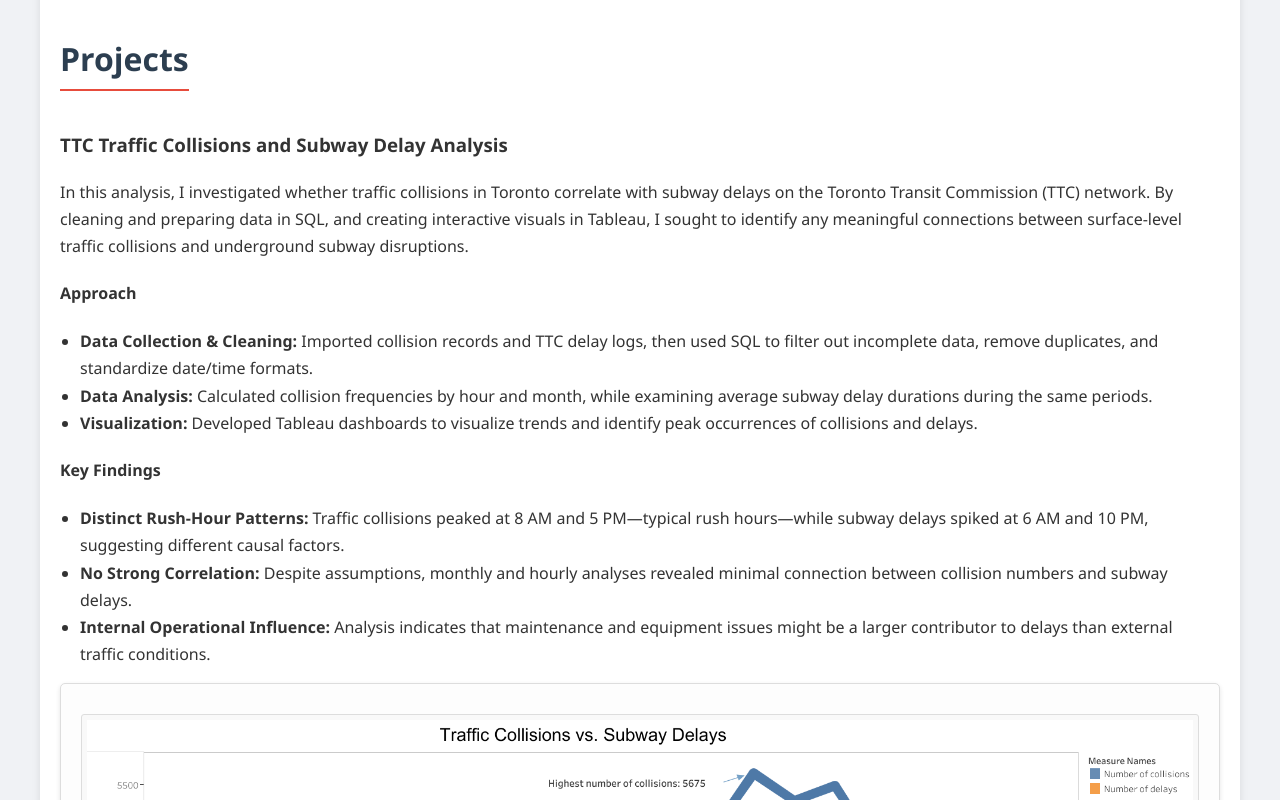
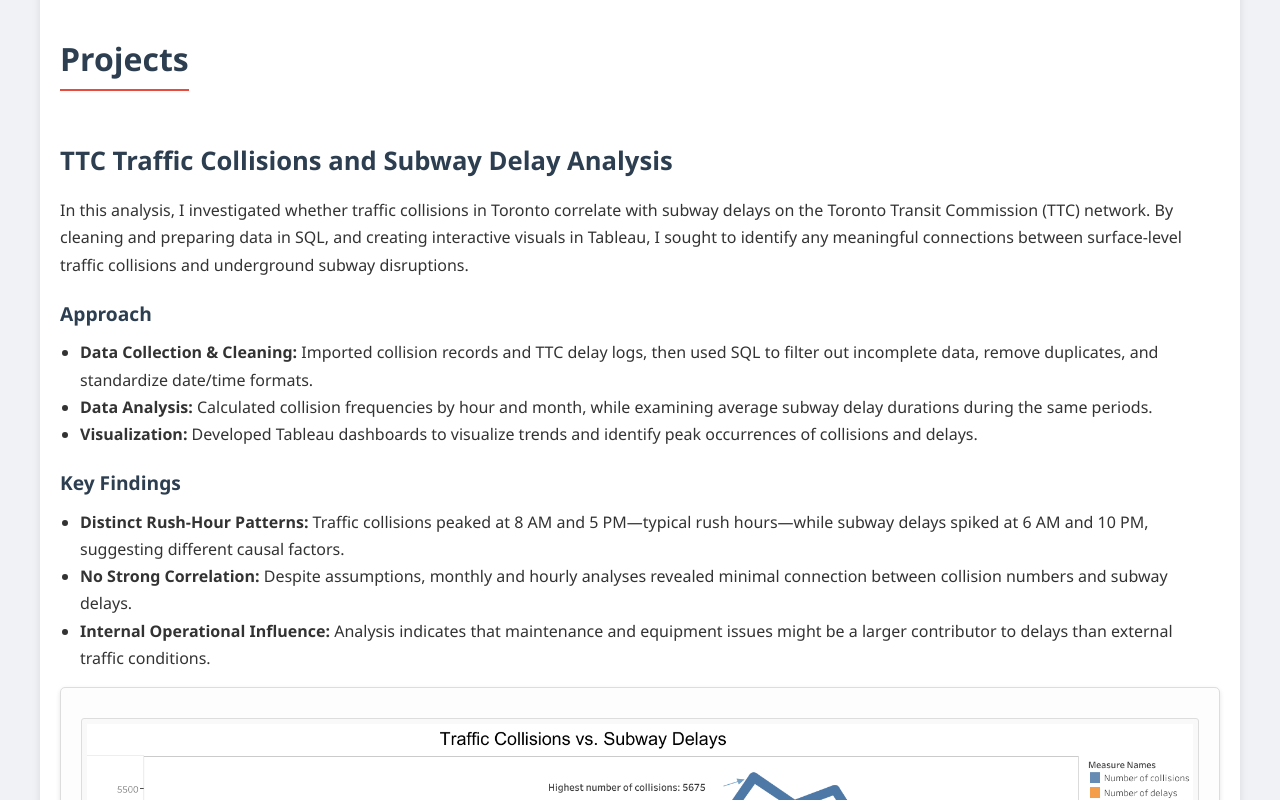
Before and after one commit to Knick011/Portfolio, a plain HTML site: page index.html in a window 1280 px wide. Shown: the part 780-1580 px from the top of the page. Drawn offline with Linux system fonts and the light colour scheme.

Commit message:
Update styles.css

```diff
--- a/styles.css
+++ b/styles.css
@@ -1,5 +1,11 @@
+/* Global Reset & Basic Settings */
 * {
     box-sizing: border-box;
+}
+
+html {
+    /* Smooth scrolling for a nicer user experience when clicking anchor links */
+    scroll-behavior: smooth;
 }
 
 body {
@@ -59,11 +65,16 @@ nav a:hover {
     box-shadow: 0 2px 8px rgba(0,0,0,0.1);
 }
 
-/* Section Styling */
+/* Section and Article Styling */
 section {
     margin-bottom: 60px;
 }
 
+article {
+    margin-bottom: 50px; /* Adds spacing between different project articles */
+}
+
+/* Headings */
 section h2 {
     color: #2c3e50;
     margin-bottom: 20px;
@@ -74,6 +85,23 @@ section h2 {
     font-weight: 600;
 }
 
+section h3 {
+    margin-top: 30px;
+    margin-bottom: 15px;
+    color: #2c3e50;
+    font-size: 1.6em;
+    font-weight: 600;
+}
+
+section h4 {
+    margin-top: 20px;
+    margin-bottom: 10px;
+    color: #2c3e50;
+    font-size: 1.2em;
+    font-weight: 600;
+}
+
+/* Text Elements */
 section p, section ul, section ol {
     margin: 10px 0;
     font-size: 1em;
@@ -85,6 +113,7 @@ section ul, section ol {
     margin-bottom: 15px;
 }
 
+/* Image and Figure Styling */
 section img {
     max-width: 100%;
     height: auto;
@@ -92,7 +121,6 @@ section img {
     margin: 10px 0;
 }
 
-/* Figure Styling */
 .figure {
     margin-bottom: 40px;
     background-color: #fdfdfd;
@@ -102,6 +130,7 @@ section img {
     box-shadow: 0 2px 5px rgba(0, 0, 0, 0.1);
 }
 
+/* If you don’t use <h5> inside .figure, you can delete or modify this */
 .figure h5 {
     margin-bottom: 10px;
     color: #2c3e50;
@@ -185,6 +214,10 @@ footer {
         font-size: 1.8em;
     }
 
+    section h3 {
+        font-size: 1.4em;
+    }
+
     .figure, .container {
         padding: 20px;
     }
```
